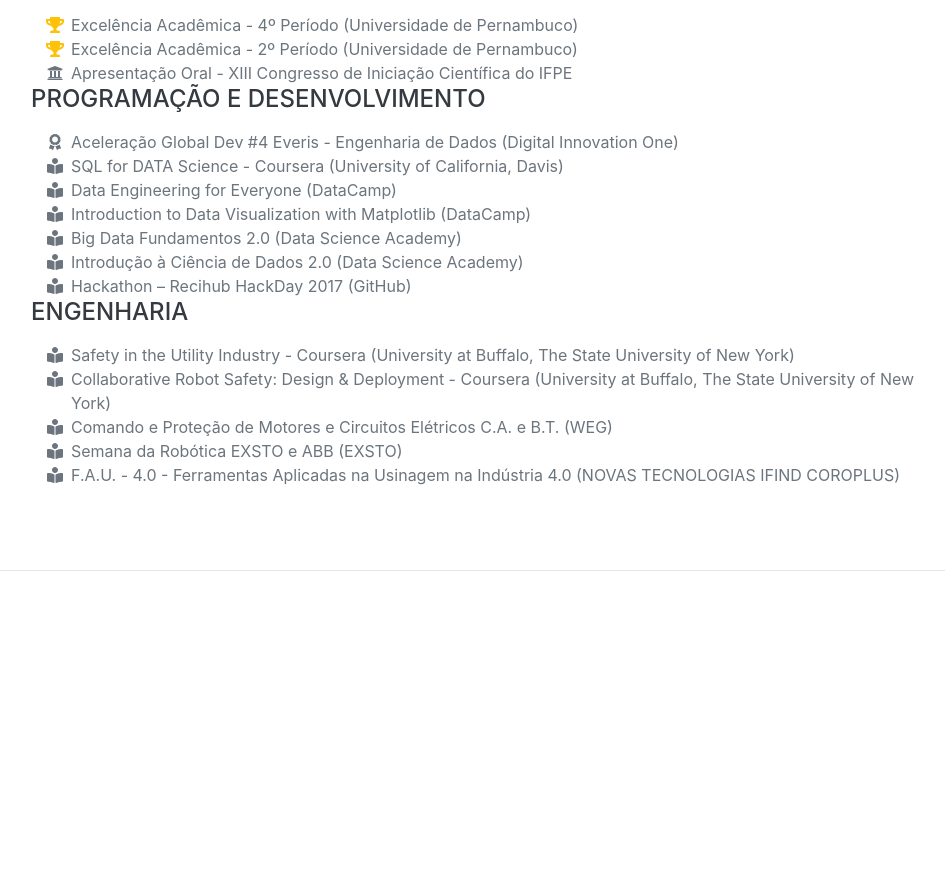
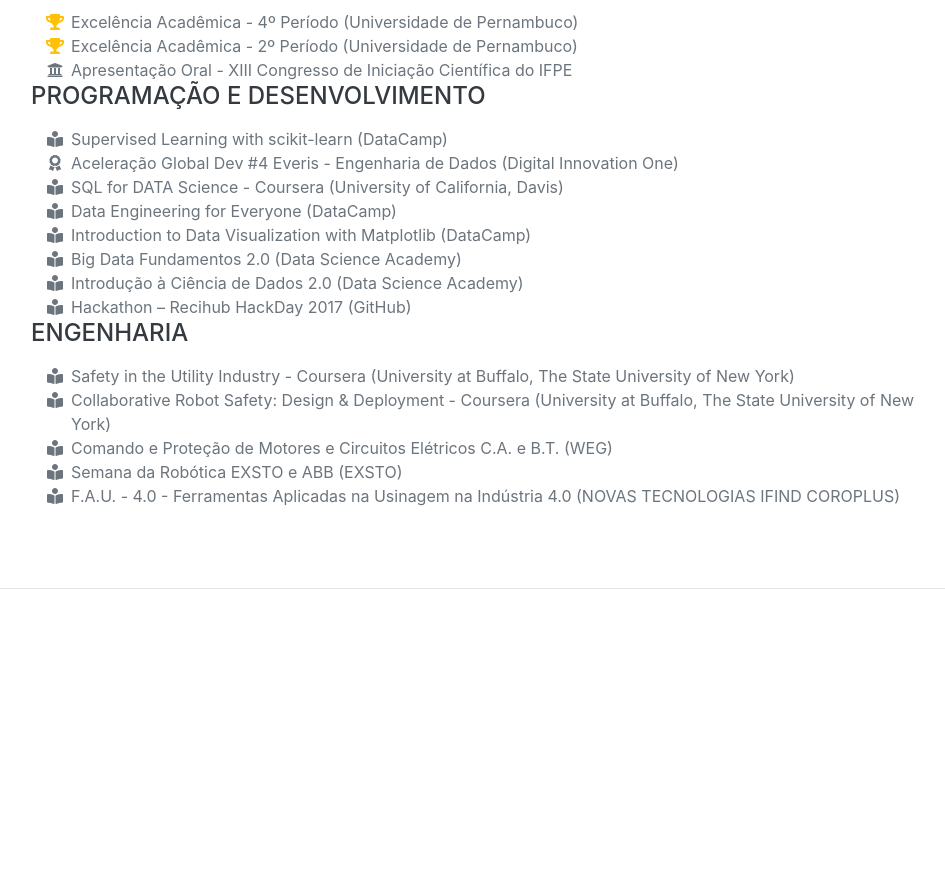
Before and after one commit to DodoAz/DodoAz.github.io, a plain HTML site: page index.html in a window 1280 px wide. Shown: the part 4922-5814 px from the top of the page, without its empty margins (289-1234 px from the left). Drawn offline with nearby package versions, Linux system fonts and the light colour scheme; a web font is replaced by a local one.

Commit message:
Added Supervised Learning course to Certifications

```diff
--- a/index.html
+++ b/index.html
@@ -239,6 +239,10 @@
                     <h5 class="subheading mb-3">Programação e Desenvolvimento</h5>
                     <ul class="fa-ul mb-0">
                         <li>
+                            <span class="fa-li"><i class="fas fa-book-reader"></i></span>
+                            Supervised Learning with scikit-learn (DataCamp)
+                        </li>
+                        <li>
                             <span class="fa-li"><i class="fas fa-award"></i></span>
                             Aceleração Global Dev #4 Everis - Engenharia de Dados (Digital Innovation One)
                         </li>
```
